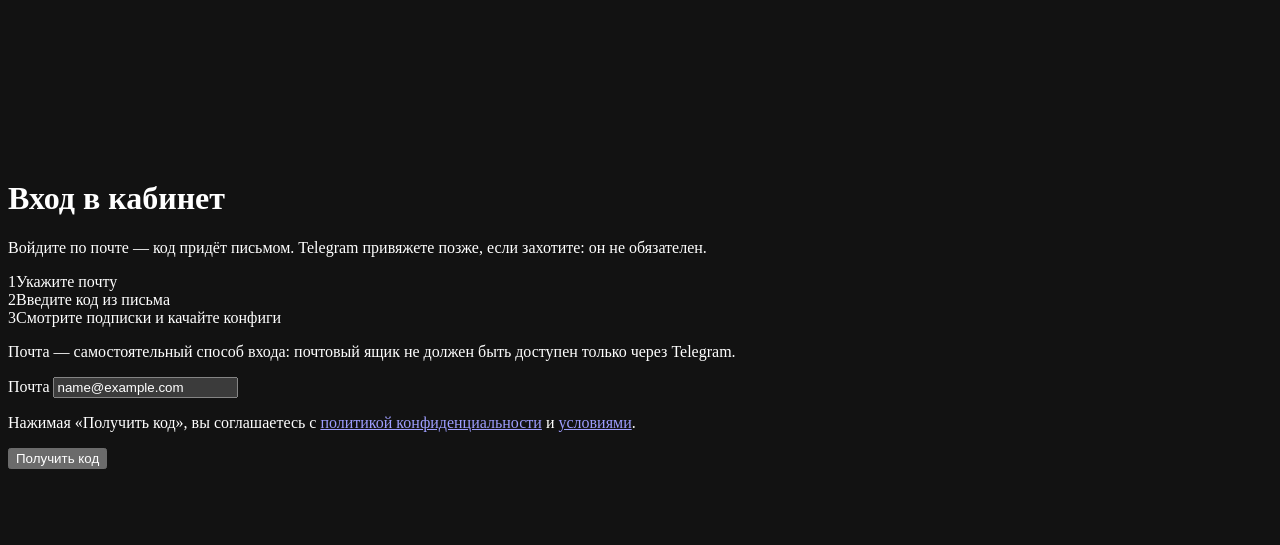
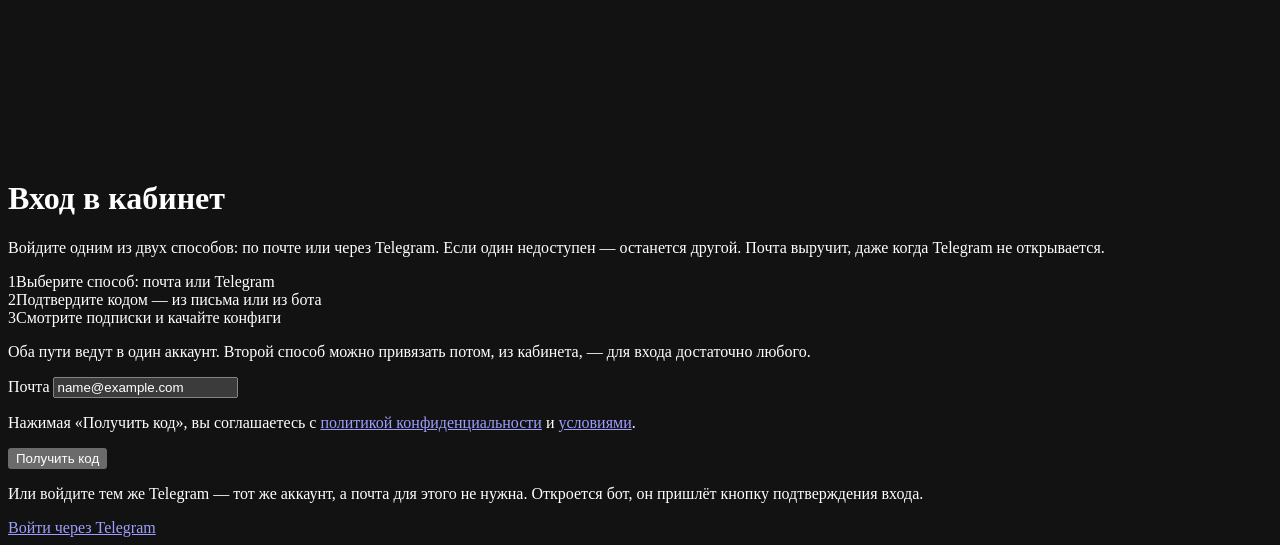
Before and after one commit to impossi8le/vpn-cabinet, a Python web app: template cabinet/templates/login.html in a window 1280 px wide. Shown: the part 1117-1662 px from the top of the page. Before the commit the page ends 1586 px from the top, so only its background shows below. Run offline with Jinja, Linux system fonts and the light colour scheme; the template is opened without the code that fills it: most values are stand-ins (such as "Sample title", 1, 10 or a date in 2020).

Commit message:
Экран входа: выбор между почтой и Telegram
Требование было — выбор способа входа. Экран предлагал только почту, а
Telegram упоминал оговоркой «привяжете позже, он не обязателен». Это не
выбор: человек с одним Telegram не находил, как войти, хотя обратный случай
для продукта так же реален, как и основной.

Теперь оба пути видны сразу и названы равноправными: почта остаётся первой
и главной (решение 1 §2), Telegram — рядом. Подпись говорит прямо, зачем
их два: если один недоступен, останется другой. И честно про результат —
оба пути ведут в один аккаунт, второй способ привязывается потом.

Зелёного на экране нет: он ничего не измерял (§7).

Тест, запрещавший любое упоминание Telegram, заменён: он кодировал прежнее
поведение и прямо противоречил требованию. Новые проверяют обе стороны —
что почта самостоятельна и первая, и что путь Telegram присутствует.
Проверено снятием: убрал блок Telegram — два теста покраснели.

Тесты: 223 зелёных.

Co-Authored-By: Claude Haiku 3.5 <noreply@anthropic.com>

```diff
--- a/cabinet/templates/login.html
+++ b/cabinet/templates/login.html
@@ -14,16 +14,21 @@
   {# Заголовок в кабинете — про вход, а не про подключение: подключения живут
      в приложении, а кабинет пускает к аккаунту, когда Telegram недоступен. #}
   <h1>Вход в кабинет</h1>
-  <p class="lead">Войдите по почте — код придёт письмом. Telegram привяжете позже, если захотите: он не обязателен.</p>
+  {# Оба способа названы сразу и одним предложением. Раньше здесь была только
+     почта с оговоркой «Telegram привяжете позже» — это не выбор, а один путь
+     плюс приписка: человеку с одним Telegram этот экран входа не предлагал.
+     Обратный случай реален ровно так же, как случай без Telegram, поэтому
+     способа два, и подходит любой. #}
+  <p class="lead">Войдите одним из двух способов: по почте или через Telegram. Если один недоступен — останется другой. Почта выручит, даже когда Telegram не открывается.</p>
 
   <div class="steps">
-    <div class="st-row"><span class="st-n">1</span><span class="st-t">Укажите почту</span></div>
-    <div class="st-row"><span class="st-n">2</span><span class="st-t">Введите код из письма</span></div>
+    <div class="st-row"><span class="st-n">1</span><span class="st-t">Выберите способ: почта или Telegram</span></div>
+    <div class="st-row"><span class="st-n">2</span><span class="st-t">Подтвердите кодом — из письма или из бота</span></div>
     <div class="st-row"><span class="st-n">3</span><span class="st-t">Смотрите подписки и качайте конфиги</span></div>
   </div>
 
   <div class="disc">
-    <p>Почта — самостоятельный способ входа: почтовый ящик не должен быть доступен только через Telegram.</p>
+    <p>Оба пути ведут в один аккаунт. Второй способ можно привязать потом, из кабинета, — для входа достаточно любого.</p>
   </div>
 
   <form method="post" action="{{ form_action }}">
@@ -40,5 +45,17 @@
 
     <button class="btn btn-p" type="submit">Получить код</button>
   </form>
+
+  {# Второй путь — рядом с первым, а не спрятан за вкладкой: вкладку надо ещё
+     найти, а выбор должен быть виден сразу. Почта остаётся рекомендуемой
+     (решение 1 §2) и потому стоит первой и с белой кнопкой; Telegram — ghost-
+     кнопка с заметной границей Edge, равноправная, но не перетягивающая на
+     себя взгляд. Порядок и вес здесь и есть ответ на «ни один способ не
+     обязателен», а не подпись под кнопкой.
+     Это <a>, а не <form>: адрес бота открывается переходом, и передавать в
+     него нечего. Отдельного поля ввода у этого пути нет намеренно — вход
+     завершается в боте, кабинет только отдаёт ссылку. #}
+  <p class="alt-lead">Или войдите тем же Telegram — тот же аккаунт, а почта для этого не нужна. Откроется бот, он пришлёт кнопку подтверждения входа.</p>
+  <a class="btn btn-g" href="{{ telegram_url }}">Войти через Telegram</a>
 </div>
 {% endblock %}
```
Also changed, not shown: cabinet/render.py (+24 -2 lines), cabinet/static/cabinet.css (+11 -0 lines), tests/test_login_screens.py (+41 -15 lines).
